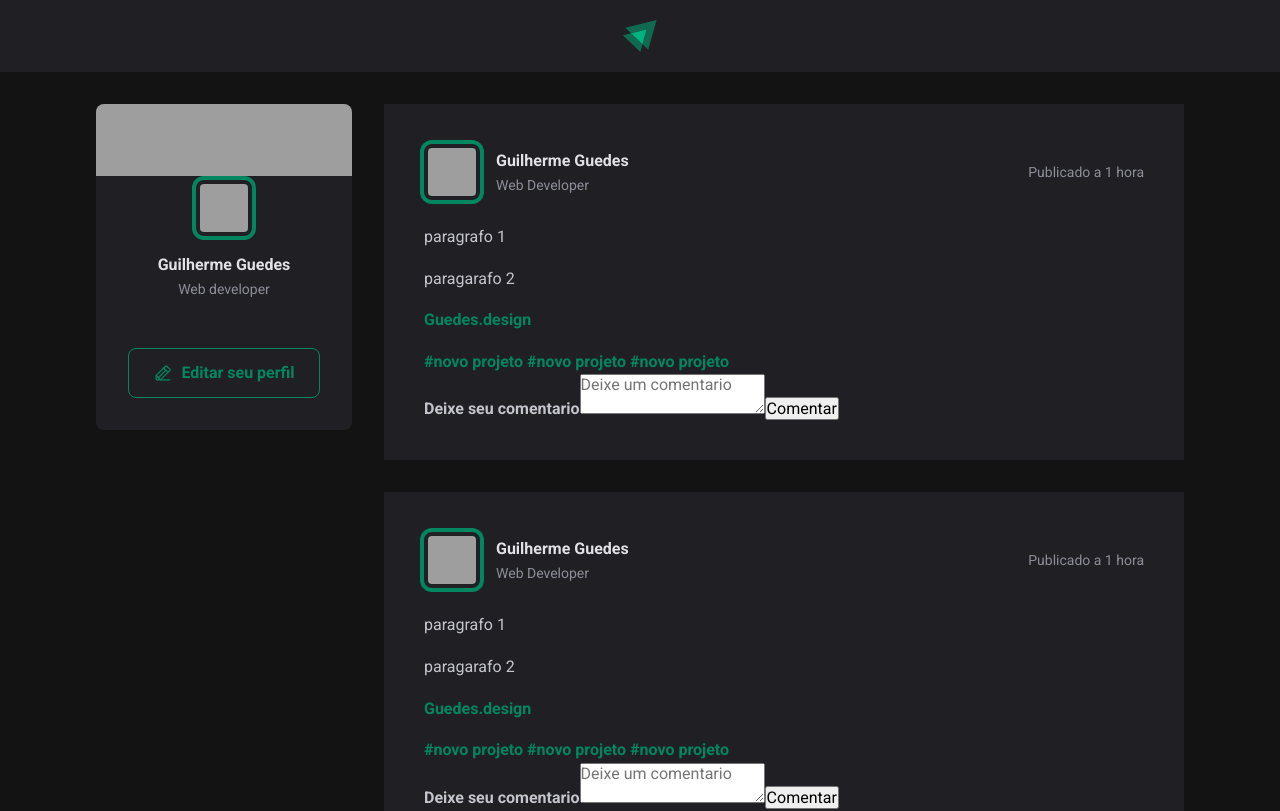
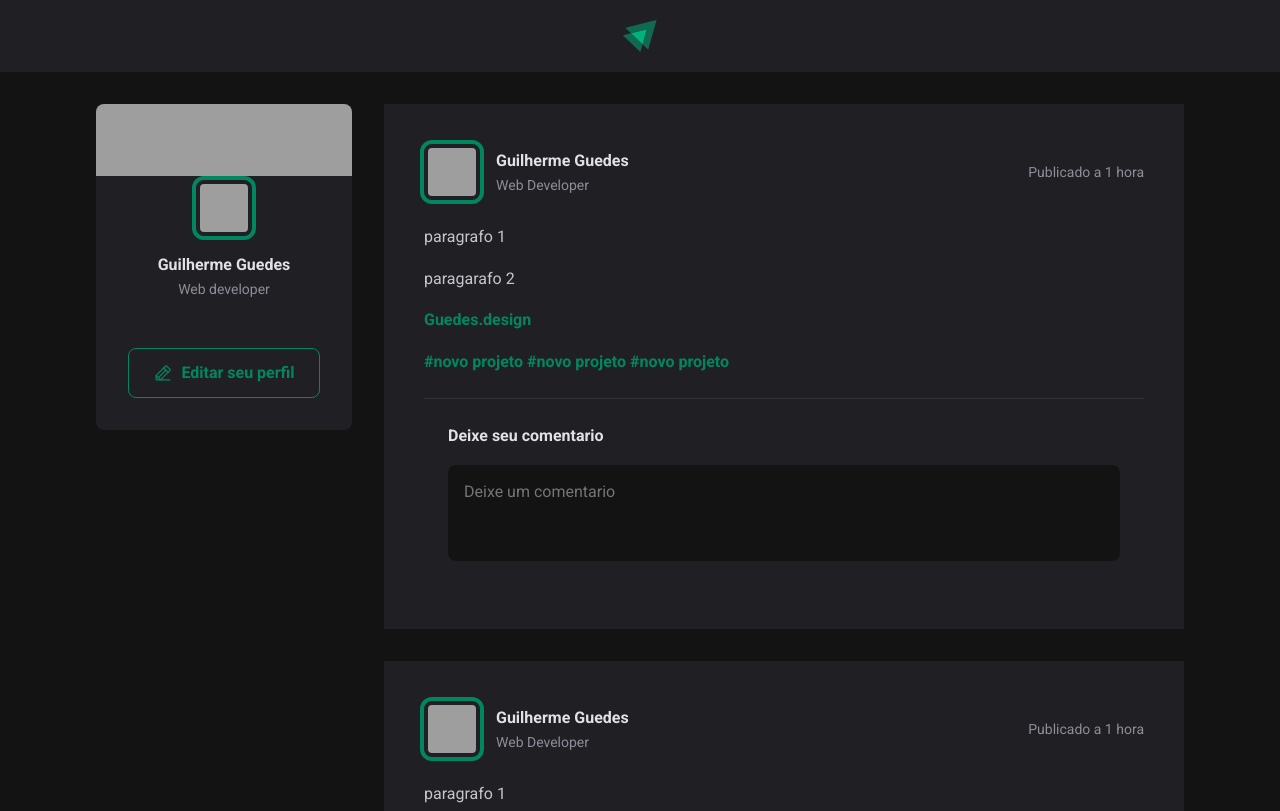
Before and after one commit to GuilhermeGueds/React2022, a React (Vite) app in the folder 01-fundamentos-nodejs/: page / in a window 1280 px wide. Shown: the top 811 px of the page. Built offline with nearby package versions, Linux system fonts and the light colour scheme; grey boxes are pictures that could not be loaded.

Commit message:
feat: stylized compont form

```diff
--- a/01-fundamentos-nodejs/src/components/Post.jsx
+++ b/01-fundamentos-nodejs/src/components/Post.jsx
@@ -31,7 +31,9 @@
       <form className={styles.commentForm}>
         <strong>Deixe seu comentario</strong>
         <textarea placeholder="Deixe um comentario" />
-        <button type="submite">Comentar</button>
+        <footer>
+          <button type="submite">Publicar</button>
+        </footer>
       </form>
     </article>
   );
--- a/01-fundamentos-nodejs/src/components/Post.module.css
+++ b/01-fundamentos-nodejs/src/components/Post.module.css
@@ -66,3 +66,56 @@
   color: var(--gray-400);
   line-height: 1.6;
 }
+
+.commentForm {
+  width: 100%;
+  margin-top: 1.5rem;
+  padding: 1.5rem;
+  border-top: 1px solid var(--gray-600);
+}
+
+.commentForm > strong {
+  line-height: 1.6;
+  color: var(--gray-100);
+}
+
+.commentForm textarea {
+  width: 100%;
+  background: var(--gray-900);
+  border: 0;
+  resize: none;
+  height: 6rem;
+  padding: 1rem;
+  border-radius: 8px;
+  color: var(--gray-100);
+  line-height: 1.4;
+  margin-top: 1rem;
+}
+
+.commentForm footer {
+  visibility: hidden;
+  max-height: 0;
+}
+
+.commentForm:focus-within footer {
+  visibility: visible;
+  max-height: 0;
+  max-height: none;
+}
+
+.commentForm button[type="submite"] {
+  padding: 1rem 1.5rem;
+  margin-top: 1rem;
+  border-radius: 8px;
+  border: 0;
+  background: var(--green-500);
+  color: var(--wite);
+  font-weight: bold;
+  cursor: pointer;
+
+  transition: background-color 0.2s;
+}
+
+.commentForm button[type="submite"]:hover {
+  background: var(--green-300);
+}
--- a/01-fundamentos-nodejs/src/global.css
+++ b/01-fundamentos-nodejs/src/global.css
@@ -11,6 +11,10 @@
 
   --green-300: #00b37e;
   --green-500: #00875f;
+}
+:focus {
+  outline: transparent;
+  box-shadow: 0 0 0 2px var(--green-500);
 }
 
 * {
```
